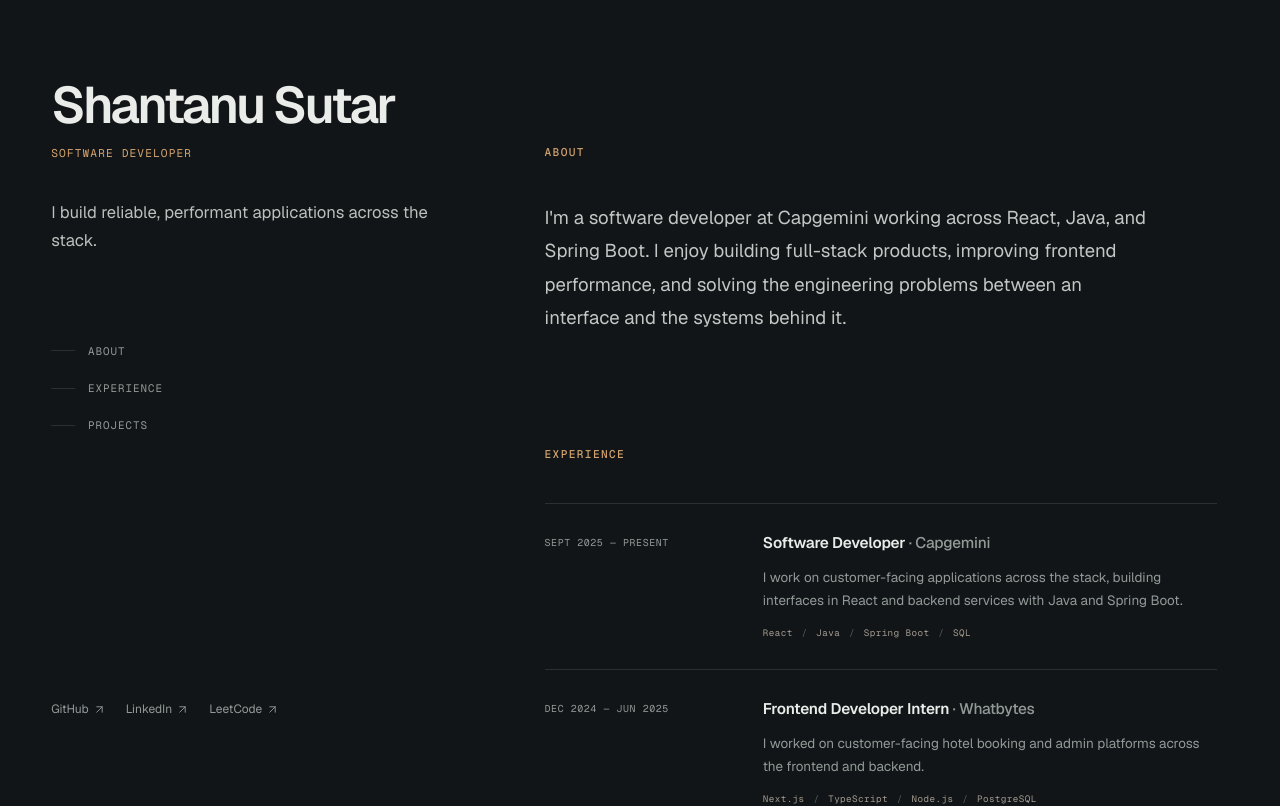
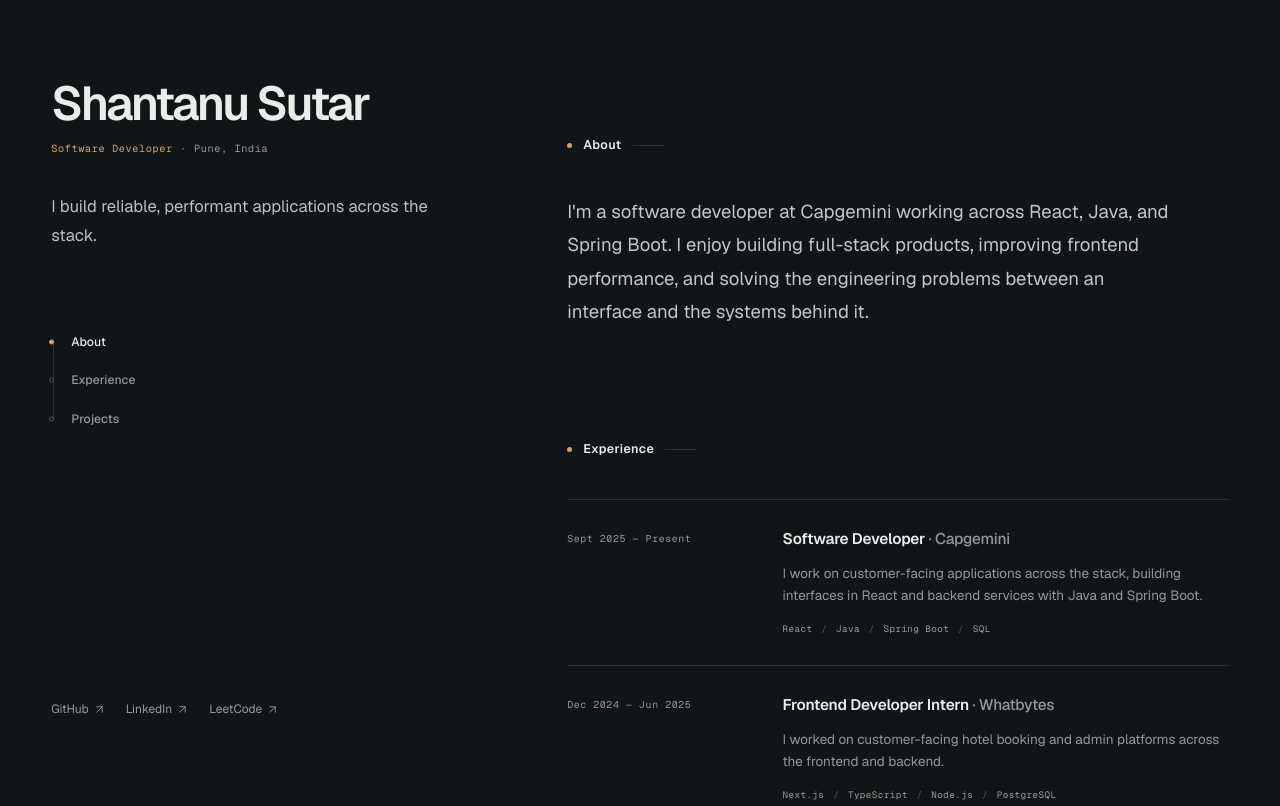
Before and after one commit to ShantanuSutar/Portfolio-2, a Next.js app: page / in a window 1280 px wide. Shown: the top 806 px of the page. Built offline with nearby package versions, Linux system fonts and the light colour scheme.

Commit message:
ui: added navigation , socials, etc

```diff
--- a/src/app/globals.css
+++ b/src/app/globals.css
@@ -89,8 +89,8 @@ ol {
   width: min(100%, 90rem);
   min-height: 100svh;
   display: grid;
-  grid-template-columns: minmax(20rem, 4fr) minmax(0, 7fr);
-  gap: clamp(4rem, 8vw, 9rem);
+  grid-template-columns: minmax(19rem, 5fr) minmax(0, 8fr);
+  gap: clamp(4.5rem, 8vw, 8.5rem);
   margin-inline: auto;
   padding-inline: var(--page-gutter);
 }
@@ -111,19 +111,25 @@ ol {
 
 .identity h1 {
   margin: 0;
-  font-size: clamp(2.5rem, 4vw, 4.25rem);
+  font-size: clamp(2.5rem, 3.7vw, 3.75rem);
   font-weight: 520;
   letter-spacing: -0.055em;
   line-height: 1;
 }
 
-.identity > p {
+.identity-meta {
+  display: flex;
+  flex-wrap: wrap;
+  gap: 0.45rem;
   margin: 0.85rem 0 0;
+  color: var(--muted);
+  font-family: var(--font-mono), var(--font-mono-fallback);
+  font-size: 0.64rem;
+  letter-spacing: 0.06em;
+}
+
+.identity-meta span:first-child {
   color: var(--accent);
-  font-family: var(--font-mono), var(--font-mono-fallback);
-  font-size: 0.7rem;
-  letter-spacing: 0.1em;
-  text-transform: uppercase;
 }
 
 .identity-statement {
@@ -135,38 +141,68 @@ ol {
 }
 
 .primary-nav {
+  position: relative;
   display: grid;
-  gap: 0.8rem;
+  gap: 0.9rem;
   margin-top: clamp(4rem, 10vh, 7rem);
+  padding-left: 1.25rem;
+}
+
+.primary-nav::before {
+  position: absolute;
+  top: 0.55rem;
+  bottom: 0.55rem;
+  left: 0.12rem;
+  width: 1px;
+  background: var(--border);
+  content: "";
+}
+
+.primary-nav li {
+  position: relative;
 }
 
 .primary-nav a {
+  position: relative;
   display: inline-flex;
   align-items: center;
   color: var(--muted);
-  font-family: var(--font-mono), var(--font-mono-fallback);
-  font-size: 0.68rem;
-  letter-spacing: 0.09em;
-  text-transform: uppercase;
-  transition: color 180ms ease, transform 180ms ease;
+  font-size: 0.76rem;
+  font-weight: 480;
+  letter-spacing: 0.01em;
+  transition: color 180ms ease;
 }
 
 .primary-nav a::before {
-  width: 1.5rem;
-  height: 1px;
-  margin-right: 0.8rem;
-  background: var(--border);
+  position: absolute;
+  top: 50%;
+  left: -1.25rem;
+  width: 5px;
+  height: 5px;
+  border: 1px solid #4b5352;
+  border-radius: 999px;
+  background: var(--background);
   content: "";
-  transition: width 180ms ease, background-color 180ms ease;
+  transform: translate(-2px, -50%);
+  transition: background-color 180ms ease, border-color 180ms ease;
 }
 
-.primary-nav a:hover {
-  color: var(--foreground);
-  transform: translateX(0.15rem);
+.primary-nav a span {
+  transition: transform 180ms ease;
 }
 
-.primary-nav a:hover::before {
-  width: 2.15rem;
+.primary-nav a:hover,
+.primary-nav a[aria-current="location"] {
+  color: var(--foreground);
+}
+
+.primary-nav a:hover span {
+  transform: translateX(2px);
+}
+
+.primary-nav a:hover::before,
+.primary-nav a[aria-current="location"]::before {
+  border-color: var(--accent);
   background: var(--accent);
 }
 
@@ -176,8 +212,12 @@ ol {
   gap: 1.25rem;
 }
 
-.identity-area__inner > nav:last-child {
+.social-nav--desktop {
   margin-top: auto;
+}
+
+.social-nav--mobile {
+  display: none;
 }
 
 .social-links a {
@@ -204,7 +244,7 @@ ol {
 .content-area {
   width: 100%;
   max-width: var(--content-width);
-  padding-top: clamp(7rem, 18vh, 12rem);
+  padding-top: clamp(7rem, 17vh, 11rem);
 }
 
 .content-section {
@@ -212,13 +252,29 @@ ol {
 }
 
 .content-section h2 {
+  display: flex;
+  align-items: center;
+  gap: 0.7rem;
   margin: 0 0 2.5rem;
-  color: var(--accent);
-  font-family: var(--font-mono), var(--font-mono-fallback);
-  font-size: 0.7rem;
-  font-weight: 500;
-  letter-spacing: 0.12em;
-  text-transform: uppercase;
+  color: var(--foreground);
+  font-size: 0.78rem;
+  font-weight: 570;
+  letter-spacing: 0.035em;
+}
+
+.content-section h2::before {
+  width: 5px;
+  height: 5px;
+  border-radius: 999px;
+  background: var(--accent);
+  content: "";
+}
+
+.content-section h2::after {
+  width: 2rem;
+  height: 1px;
+  background: var(--border);
+  content: "";
 }
 
 .about-copy {
@@ -239,7 +295,7 @@ ol {
   gap: clamp(1.5rem, 4vw, 3rem);
   padding-block: 1.75rem;
   border-top: 1px solid var(--border);
-  transition: border-color 180ms ease;
+  transition: border-color 180ms ease, transform 180ms ease;
 }
 
 .entry:last-child {
@@ -248,6 +304,7 @@ ol {
 
 .entry:hover {
   border-color: #4b4540;
+  transform: translateX(2px);
 }
 
 .entry__meta {
@@ -257,7 +314,6 @@ ol {
   font-size: 0.62rem;
   letter-spacing: 0.06em;
   line-height: 1.6;
-  text-transform: uppercase;
 }
 
 .entry__content h3 {
@@ -315,8 +371,7 @@ ol {
   color: var(--muted);
   font-family: var(--font-mono), var(--font-mono-fallback);
   font-size: 0.6rem;
-  letter-spacing: 0.06em;
-  text-transform: uppercase;
+  letter-spacing: 0.04em;
 }
 
 .site-footer p {
@@ -356,22 +411,32 @@ ol {
     flex-wrap: wrap;
     gap: 1.25rem;
     margin-top: 3rem;
+    padding-left: 0;
+  }
+
+  .primary-nav::before {
+    display: none;
   }
 
   .primary-nav a::before {
+    position: static;
+    margin-right: 0.45rem;
+    opacity: 0.45;
+    transform: none;
+  }
+
+  .primary-nav a:hover::before,
+  .primary-nav a[aria-current="location"]::before {
+    opacity: 1;
+  }
+
+  .social-nav--desktop {
     display: none;
   }
 
-  .primary-nav a:hover {
-    transform: none;
-  }
-
-  .social-links {
-    margin-top: 0;
-  }
-
-  .identity-area__inner > nav:last-child {
-    margin-top: 2.75rem;
+  .social-nav--mobile {
+    display: block;
+    margin-bottom: 2rem;
   }
 
   .content-area {
@@ -404,7 +469,7 @@ ol {
   }
 
   .site-footer {
-    padding-bottom: 2rem;
+    padding-block: 0 2rem;
   }
 }
 
--- a/src/app/page.tsx
+++ b/src/app/page.tsx
@@ -1,4 +1,5 @@
 import { PortfolioShell } from "@/components/layout/portfolio-shell";
+import { SocialLinks } from "@/components/navigation/social-links";
 import { AboutSection } from "@/components/sections/about-section";
 import { ExperienceSection } from "@/components/sections/experience-section";
 import { ProjectsSection } from "@/components/sections/projects-section";
@@ -13,6 +14,7 @@ export default function Home() {
         <ProjectsSection />
       </main>
       <footer className="site-footer">
+        <SocialLinks variant="mobile" />
         <p>Designed and built by {personalInformation.name}.</p>
       </footer>
     </PortfolioShell>
--- a/src/components/layout/portfolio-shell.tsx
+++ b/src/components/layout/portfolio-shell.tsx
@@ -1,8 +1,8 @@
-import { ArrowUpRight } from "lucide-react";
 import type { ReactNode } from "react";
 
 import { SiteNavigation } from "@/components/navigation/site-navigation";
-import { personalInformation, socialLinks } from "@/data/portfolio";
+import { SocialLinks } from "@/components/navigation/social-links";
+import { personalInformation } from "@/data/portfolio";
 
 type PortfolioShellProps = {
   children: ReactNode;
@@ -24,25 +24,17 @@ export function PortfolioShell({ children }: PortfolioShellProps) {
               aria-label={`${personalInformation.name}, home`}
             >
               <h1>{personalInformation.name}</h1>
-              <p>{personalInformation.role}</p>
             </a>
+            <p className="identity-meta">
+              <span>{personalInformation.role}</span>
+              <span aria-hidden="true">·</span>
+              <span>{personalInformation.location}</span>
+            </p>
             <p className="identity-statement">{personalInformation.intro}</p>
           </header>
 
           <SiteNavigation />
-
-          <nav aria-label="Social profiles">
-            <ul className="social-links">
-              {socialLinks.map((link) => (
-                <li key={link.label}>
-                  <a href={link.href} target="_blank" rel="noreferrer">
-                    {link.label}
-                    <ArrowUpRight aria-hidden="true" size={13} strokeWidth={1.7} />
-                  </a>
-                </li>
-              ))}
-            </ul>
-          </nav>
+          <SocialLinks variant="desktop" />
         </div>
       </aside>
 
--- a/src/components/navigation/site-navigation.tsx
+++ b/src/components/navigation/site-navigation.tsx
@@ -1,14 +1,56 @@
+"use client";
+
+import { useEffect, useState } from "react";
+
 import { navigationItems } from "@/data/portfolio";
+import type { SectionId } from "@/types/content";
 
 export function SiteNavigation() {
+  const [activeSection, setActiveSection] = useState<SectionId>("about");
+
+  useEffect(() => {
+    const sections = navigationItems
+      .map((item) => document.querySelector<HTMLElement>(item.href))
+      .filter((section): section is HTMLElement => section !== null);
+
+    const observer = new IntersectionObserver(
+      (entries) => {
+        const visibleSection = entries.find((entry) => entry.isIntersecting);
+
+        if (visibleSection) {
+          setActiveSection(visibleSection.target.id as SectionId);
+        }
+      },
+      {
+        rootMargin: "-28% 0px -62% 0px",
+        threshold: 0,
+      },
+    );
+
+    sections.forEach((section) => observer.observe(section));
+
+    return () => observer.disconnect();
+  }, []);
+
   return (
     <nav aria-label="Portfolio sections">
       <ul className="primary-nav">
-        {navigationItems.map((item) => (
-          <li key={item.href}>
-            <a href={item.href}>{item.label}</a>
-          </li>
-        ))}
+        {navigationItems.map((item) => {
+          const sectionId = item.href.slice(1) as SectionId;
+          const isActive = activeSection === sectionId;
+
+          return (
+            <li key={item.href}>
+              <a
+                href={item.href}
+                aria-current={isActive ? "location" : undefined}
+                onClick={() => setActiveSection(sectionId)}
+              >
+                <span>{item.label}</span>
+              </a>
+            </li>
+          );
+        })}
       </ul>
     </nav>
   );
--- /dev/null
+++ b/src/components/navigation/social-links.tsx
@@ -0,0 +1,24 @@
+import { ArrowUpRight } from "lucide-react";
+
+import { socialLinks } from "@/data/portfolio";
+
+type SocialLinksProps = {
+  variant: "desktop" | "mobile";
+};
+
+export function SocialLinks({ variant }: SocialLinksProps) {
+  return (
+    <nav className={`social-nav social-nav--${variant}`} aria-label="Social profiles">
+      <ul className="social-links">
+        {socialLinks.map((link) => (
+          <li key={link.label}>
+            <a href={link.href} target="_blank" rel="noreferrer">
+              {link.label}
+              <ArrowUpRight aria-hidden="true" size={13} strokeWidth={1.7} />
+            </a>
+          </li>
+        ))}
+      </ul>
+    </nav>
+  );
+}
--- a/src/data/portfolio.ts
+++ b/src/data/portfolio.ts
@@ -9,6 +9,7 @@ import type {
 export const personalInformation: PersonalInformation = {
   name: "Shantanu Sutar",
   role: "Software Developer",
+  location: "Pune, India",
   intro: "I build reliable, performant applications across the stack.",
   about:
     "I'm a software developer at Capgemini working across React, Java, and Spring Boot. I enjoy building full-stack products, improving frontend performance, and solving the engineering problems between an interface and the systems behind it.",
--- a/src/types/content.ts
+++ b/src/types/content.ts
@@ -3,6 +3,7 @@ export type SectionId = "about" | "experience" | "projects";
 export type PersonalInformation = {
   readonly name: string;
   readonly role: string;
+  readonly location: string;
   readonly intro: string;
   readonly about: string;
 };
```
